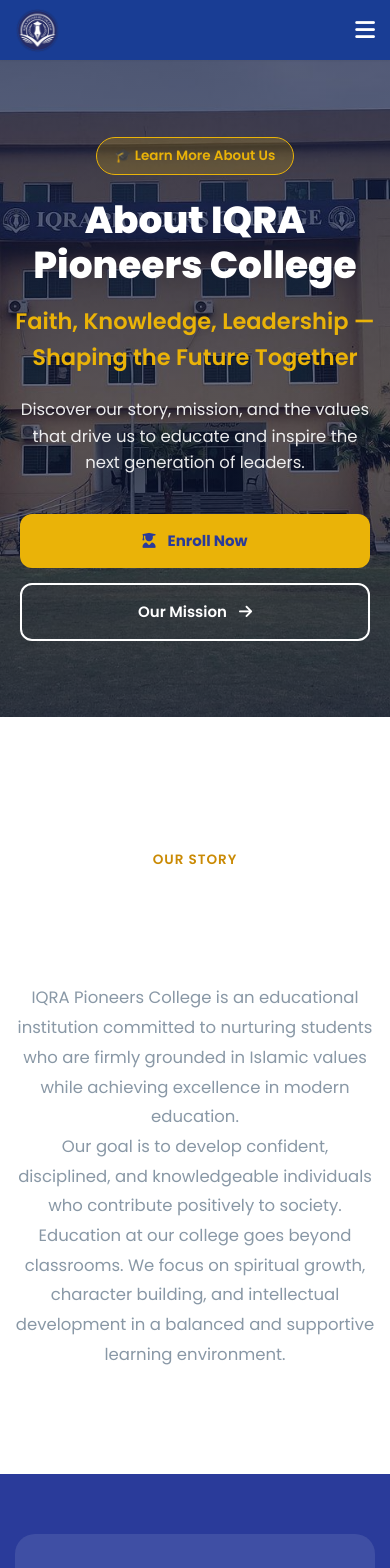
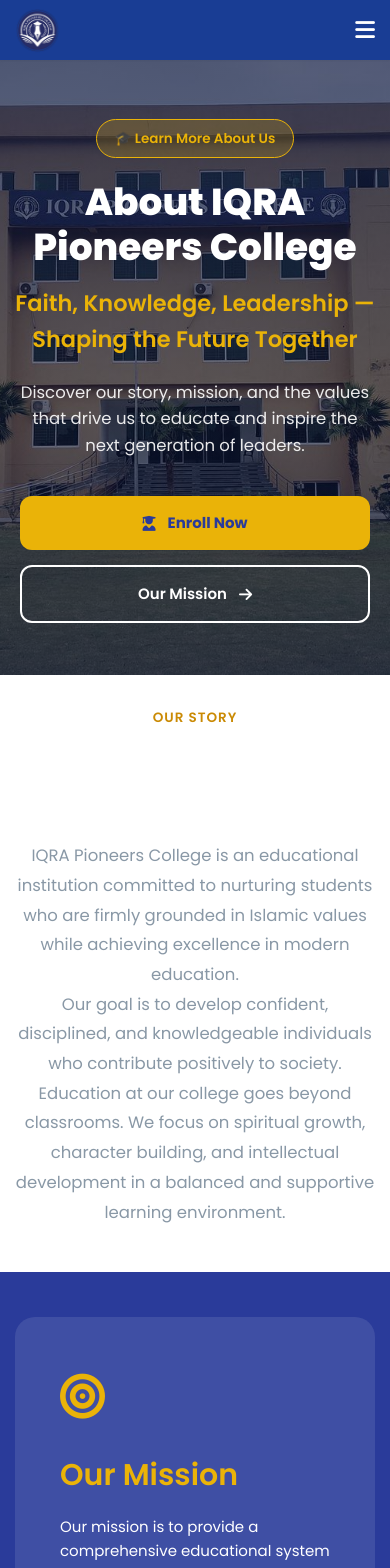
Before and after one commit to coder-363/-iQRA-website, a React (Vite) app: page /about in a window 390 px wide. Shown: the top 1568 px of the page. Built offline with nearby package versions, Linux system fonts and the light colour scheme.

Commit message:
Standardized section spacing, optimized mobile layout, and updated contact form styling

```diff
--- a/src/index.css
+++ b/src/index.css
@@ -40,7 +40,8 @@
     --font-main: 'Poppins', sans-serif;
 
     /* Spacing & Layout */
-    --section-padding: 5rem 0;
+    --section-padding: 6rem 0;
+    --section-padding-mobile: 3rem 0;
     --border-radius-sm: 8px;
     --border-radius-md: 16px;
     --border-radius-lg: 24px;
@@ -126,7 +127,7 @@
 }
 
 .page-header-offset {
-    padding-top: calc(5rem + 100px);
+    padding-top: 120px;
 }
 
 
@@ -184,7 +185,7 @@
 }
 
 .section-header {
-    margin-bottom: 3rem;
+    margin-bottom: 2rem;
 }
 
 .section-subtitle {
@@ -770,7 +771,6 @@
     PRINCIPAL MESSAGE SECTION
 =============================================== */
 .principal-message-section {
-    padding: 6rem 0;
     overflow: hidden;
 }
 
@@ -1069,7 +1069,6 @@
     background-size: cover;
     background-position: center;
     background-attachment: fixed;
-    padding: 6rem 0;
     position: relative;
     color: var(--secondary-white);
 }
@@ -1352,7 +1351,8 @@
 .footer {
     background-color: var(--primary-blue-light);
     color: var(--text-medium-inverse);
-    padding: 6rem 0 2rem;
+    padding: var(--section-padding);
+    padding-bottom: 2rem;
     border-top: 1px solid rgba(255, 255, 255, 0.05);
 }
 
@@ -1809,6 +1809,11 @@
 }
 
 /* About Page Specific Styles */
+.about-intro {
+    padding-top: 4rem;
+    padding-bottom: 2rem;
+}
+
 .about-intro .about-text-content {
     max-width: 900px;
     margin: 0 auto;
@@ -2409,8 +2414,7 @@
 /* Hero Stats Line Section */
 .hero-stats-line {
     position: relative;
-    padding: 80px 0;
-    /* Added significant vertical padding to create the gap */
+    padding: var(--section-padding);
     z-index: 20;
     background: transparent;
 }
@@ -2473,10 +2477,7 @@
 }
 
 /* Inauguration Redesign */
-.inauguration-redesign {
-    position: relative;
-    padding: 10rem 0;
-}
+
 
 .inau-card {
     position: relative;
@@ -2813,7 +2814,7 @@
 
 /* Side Feature Section */
 .side-feature-section {
-    padding: var(--section-padding);
+    padding-top: 2rem;
 }
 
 .side-feature-row {
@@ -2964,7 +2965,7 @@
     }
 
     .hero-stats-line {
-        padding: 40px 0;
+        padding: var(--section-padding-mobile);
     }
 
     .stat-line-card {
@@ -3072,6 +3073,15 @@
     color: #94a3b8;
 }
 
+.btn-submit {
+    display: flex !important;
+    justify-content: center;
+    align-items: center;
+    margin: 2rem auto 0 !important;
+    width: fit-content !important;
+    min-width: 280px;
+}
+
 .contact-form input:focus,
 .contact-form select:focus,
 .contact-form textarea:focus {
@@ -3232,9 +3242,7 @@
     border: 1px solid rgba(234, 179, 8, 0.2) !important;
 }
 
-.girls-highlights-section {
-    padding: 6rem 0;
-}
+
 
 .girls-highlights-grid {
     display: grid;
@@ -3328,7 +3336,6 @@
 }
 
 .girls-cta-section {
-    padding: 10rem 0;
     margin-top: 4rem;
     background: linear-gradient(135deg, var(--primary-blue), var(--primary-blue-light));
     color: #fff;
@@ -3415,11 +3422,24 @@
     }
 
     .section {
-        padding: 4rem 0 !important;
+        padding: var(--section-padding-mobile) !important;
     }
 
     .page-header-offset {
-        padding-top: calc(4rem + 70px) !important;
+        padding-top: 85px !important;
+    }
+
+    .about-intro {
+        padding-top: 2rem !important;
+        padding-bottom: 1.5rem !important;
+    }
+
+    .side-feature-section {
+        padding-top: 1.5rem !important;
+    }
+
+    .section-header {
+        margin-bottom: 1.5rem !important;
     }
 
     /* Fixed Navbar & Menu Visibility */
@@ -3511,9 +3531,9 @@
     /* Hero Responsive fixes */
     .hero-redesign {
         height: auto;
-        min-height: 85vh;
-        padding-top: 8rem;
-        padding-bottom: 4rem;
+        min-height: 80vh;
+        padding-top: 7rem;
+        padding-bottom: 2.5rem;
         text-align: center;
     }
 
@@ -3542,10 +3562,21 @@
         margin: 0 auto;
     }
 
-    .btn-hero-primary, .btn-hero-outline, .btn {
+    .btn-hero-primary, .btn-hero-outline {
         width: 100%;
         justify-content: center;
         padding: 1rem !important;
+    }
+
+    .btn:not(.btn-submit) {
+        width: 100%;
+        justify-content: center;
+        padding: 1rem !important;
+    }
+
+    .btn-submit {
+        width: auto !important;
+        padding: 1rem 2.5rem !important;
     }
 
     /* Grid Flattening for better performance & readability */
@@ -3598,12 +3629,12 @@
     }
 
     .contact-form {
-        align-items: center;
-        text-align: center;
+        align-items: flex-start;
+        text-align: left;
     }
 
     .btn-submit {
-        align-self: center !important;
+        margin: 1.5rem auto 0 !important;
     }
 
     /* Enroll CTA Mobile Overrides */
--- a/src/pages/About.jsx
+++ b/src/pages/About.jsx
@@ -24,7 +24,7 @@
       </section>
 
       {/* ABOUT INTRO */}
-      <section className="about-intro section bg-white page-header-offset">
+      <section className="about-intro section bg-white">
         <div className="container">
           <div className="section-header text-center" data-aos="fade-up">
             <span className="section-subtitle">Our Story</span>
--- a/src/pages/Contact.jsx
+++ b/src/pages/Contact.jsx
@@ -75,7 +75,7 @@
       </section>
 
       {/* CONTACT SECTION */}
-      <section className="contact-page section bg-white page-header-offset">
+      <section className="contact-page section bg-white">
         <div className="container">
           <div className="section-header text-center" data-aos="fade-up">
             <span className="section-subtitle">Get In Touch</span>
@@ -189,8 +189,8 @@
                     <label>Message</label>
                     <textarea name="message" placeholder="How can we help you?" value={form.message} onChange={e => setForm({ ...form, message: e.target.value })} style={{ width: '100%', minHeight: '150px' }}></textarea>
                   </div>
-                  <div className="form-group" style={{ gridColumn: '1 / -1' }}>
-                    <button type="submit" className="btn btn-blue btn-submit w-full" disabled={submitting} style={{ padding: '1rem', borderRadius: '12px' }}>
+                   <div className="form-group" style={{ gridColumn: '1 / -1', display: 'flex', justifyContent: 'center', marginTop: '1rem' }}>
+                    <button type="submit" className="btn btn-accent btn-submit" disabled={submitting} style={{ padding: '1rem 2.5rem', borderRadius: '12px' }}>
                       {submitting ? (
                         <>
                           <i className="fas fa-spinner fa-spin"></i> Submitting...
--- a/src/pages/Facilities.jsx
+++ b/src/pages/Facilities.jsx
@@ -71,7 +71,7 @@
       </section>
 
       {/* STATS */}
-      <section className="hero-stats-line">
+      <section className="hero-stats-line section">
         <div className="container">
           <div className="stats-line-grid">
             {[
@@ -89,7 +89,7 @@
       </section>
 
       {/* FACILITY ROWS */}
-      <section className="side-feature-section bg-white">
+      <section className="side-feature-section section bg-white">
         <div className="container">
           {facilityRows.map(({ subtitle, title, paragraphs, imgSrc, imgAlt, reverse }) => (
             <div className="side-feature-row" key={title}>
--- a/src/pages/ForGirls.jsx
+++ b/src/pages/ForGirls.jsx
@@ -80,8 +80,8 @@
         <div className="container">
           <div className="section-header text-center" data-aos="fade-up">
             <span className="section-subtitle">Vibrant &amp; Empowering</span>
-            <h2 className="section-title">Life at Campus — For Girls</h2>
-            <div className="about-text-content mt-4">
+            <h2 className="section-title" style={{ color: '#000000' }}>Life at Campus — For Girls</h2>
+            <div className="about-text-content">
               <p>
                 IQRA Pioneers College offers a vibrant, inclusive, and fully supportive campus experience for girls. Beyond academic excellence, we cultivate confidence, character, creativity, and lifelong friendships — preparing every young woman to take on the future with strength and grace.
               </p>
--- a/src/pages/Gallery.jsx
+++ b/src/pages/Gallery.jsx
@@ -14,7 +14,7 @@
 export default function Gallery() {
   return (
     <>
-      <section className="gallery section bg-blue page-header-offset" id="campus" style={{ paddingTop: '7rem' }}>
+      <section className="gallery section bg-blue page-header-offset" id="campus">
         <div className="container">
           <div className="section-header text-center">
             <span className="section-subtitle">Life at IQRA</span>
--- a/src/pages/Home.jsx
+++ b/src/pages/Home.jsx
@@ -63,7 +63,7 @@
       </section>
 
       {/* STATS */}
-      <section className="hero-stats-line">
+      <section className="hero-stats-line section">
         <div className="container">
           <div className="stats-line-grid">
             {[
```
Also changed, not shown: src/pages/LifeAtCampus.jsx (+4 -4 lines), 1 other file (tests, documents, lock files or other folders).
